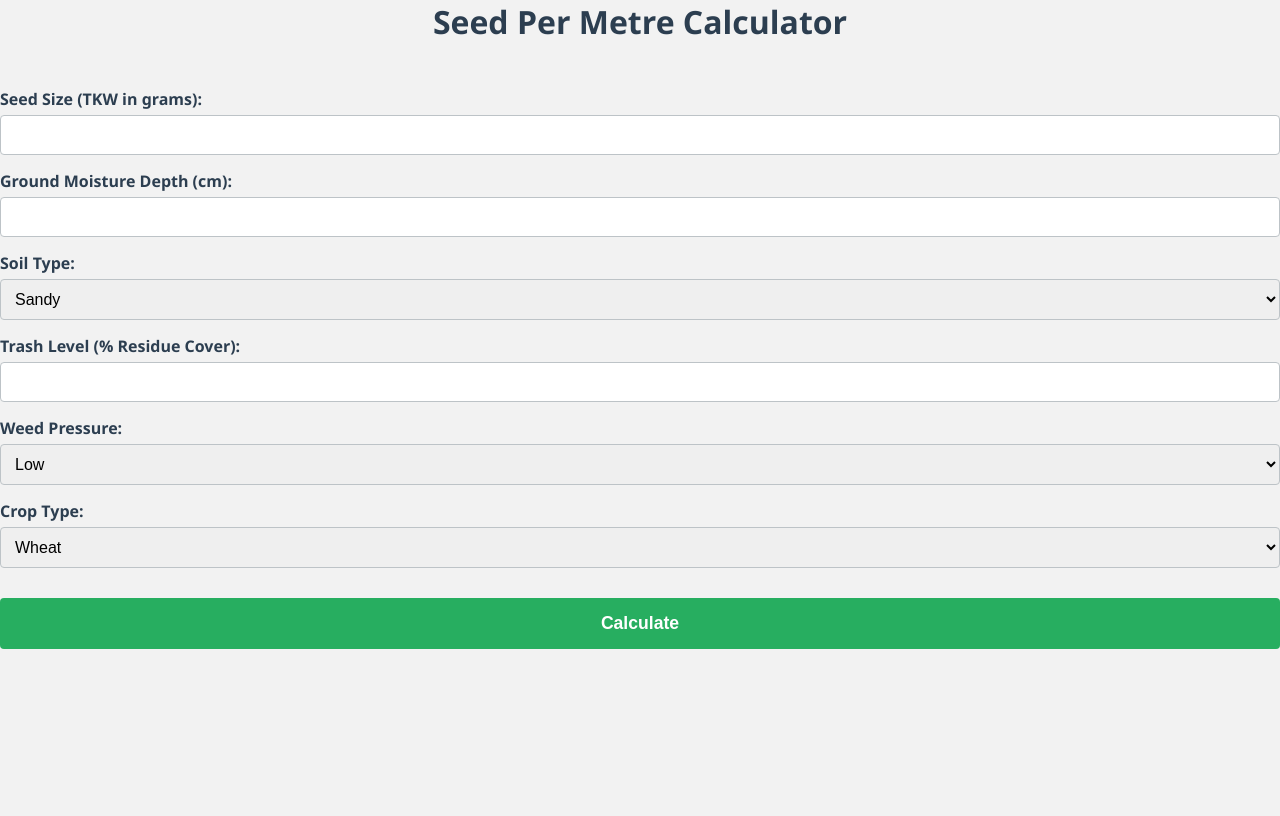
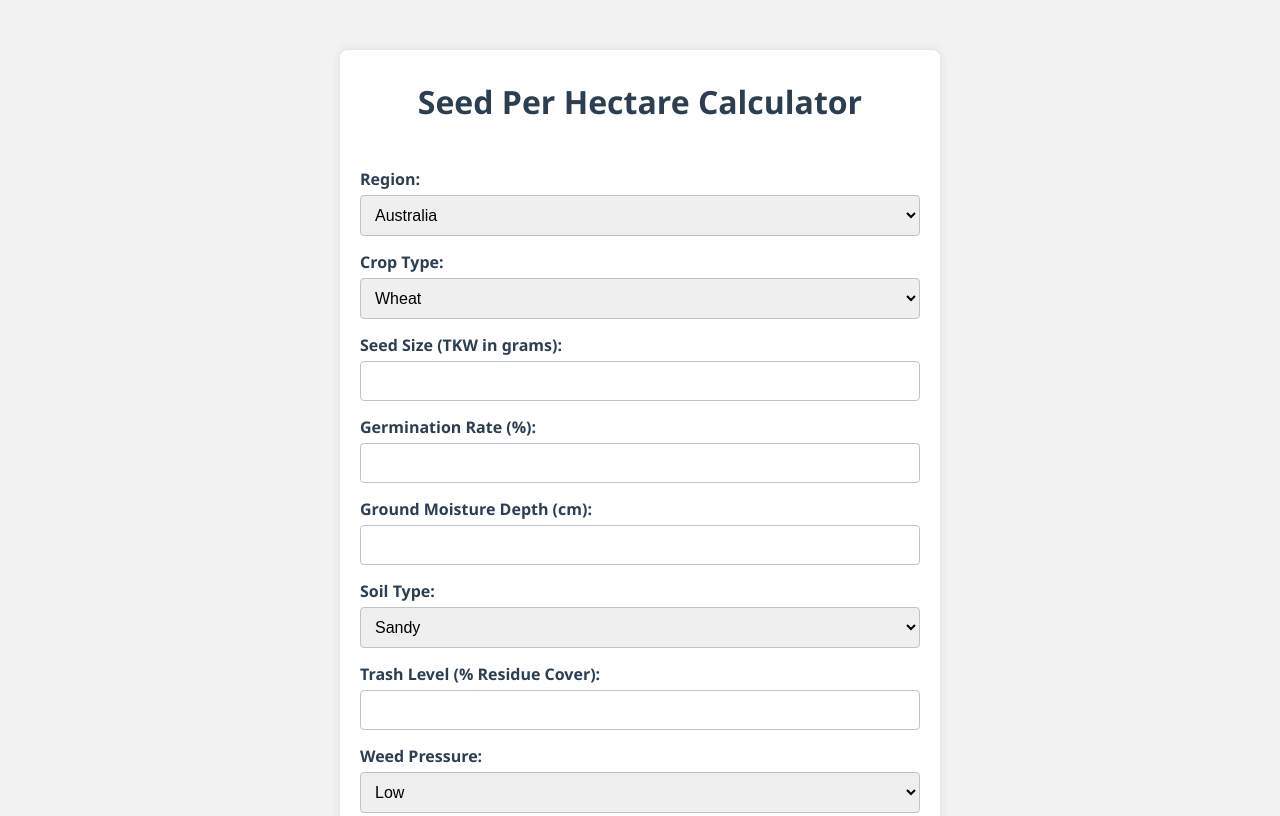
Before and after one commit to cropcrusaders/Seed-per-metre-calculator, a plain HTML site: page Index.html in a window 1280 px wide. Shown: the top 816 px of the page. Drawn offline with Linux system fonts and the light colour scheme.

Commit message:
Update Index.html

```diff
--- a/Index.html
+++ b/Index.html
@@ -2,14 +2,42 @@
 <html lang="en">
 <head>
   <meta charset="UTF-8">
-  <title>Seed Per Metre Calculator</title>
+  <title>Seed Per Hectare Calculator</title>
   <link rel="stylesheet" href="styles.css">
 </head>
 <body>
-  <h1>Seed Per Metre Calculator</h1>
+  <div class="container">
+    <h1>Seed Per Hectare Calculator</h1>
     <form id="seed-form">
+      <label for="region">Region:</label>
+      <select id="region" name="region">
+        <option value="australia">Australia</option>
+        <option value="canada">Canada</option>
+      </select>
+
+      <label for="crop-type">Crop Type:</label>
+      <select id="crop-type" name="crop-type">
+        <option value="wheat">Wheat</option>
+        <option value="barley">Barley</option>
+        <option value="canola">Canola</option>
+        <option value="soybean">Soybean</option>
+        <option value="corn">Corn</option>
+        <option value="oats">Oats</option>
+        <option value="chickpeas">Chickpeas</option>
+        <option value="lentils">Lentils</option>
+        <option value="sorghum">Sorghum</option>
+        <option value="cotton">Cotton</option>
+        <option value="rice">Rice</option>
+        <option value="peas">Peas</option>
+        <option value="sunflower">Sunflower</option>
+        <!-- Add more crops as needed -->
+      </select>
+
       <label for="seed-size">Seed Size (TKW in grams):</label>
       <input type="number" id="seed-size" name="seed-size" required>
+
+      <label for="germination-rate">Germination Rate (%):</label>
+      <input type="number" id="germination-rate" name="germination-rate" min="0" max="100" required>
 
       <label for="moisture-depth">Ground Moisture Depth (cm):</label>
       <input type="number" id="moisture-depth" name="moisture-depth" required>
@@ -31,20 +59,11 @@
         <option value="high">High</option>
       </select>
 
-    <label for="crop-type">Crop Type:</label>
-    <select id="crop-type" name="crop-type">
-      <option value="wheat">Wheat</option>
-      <option value="corn">Corn</option>
-      <option value="soybean">Soybean</option>
-      <option value="barley">Barley</option>
-      <option value="canola">Canola</option>
-      <!-- Add more crop types as needed -->
-    </select>
-
       <button type="submit">Calculate</button>
     </form>
 
     <div id="result"></div>
+  </div>
 
   <script src="script.js"></script>
 </body>
```
Lines whose indentation alone changed are shown as unchanged.
